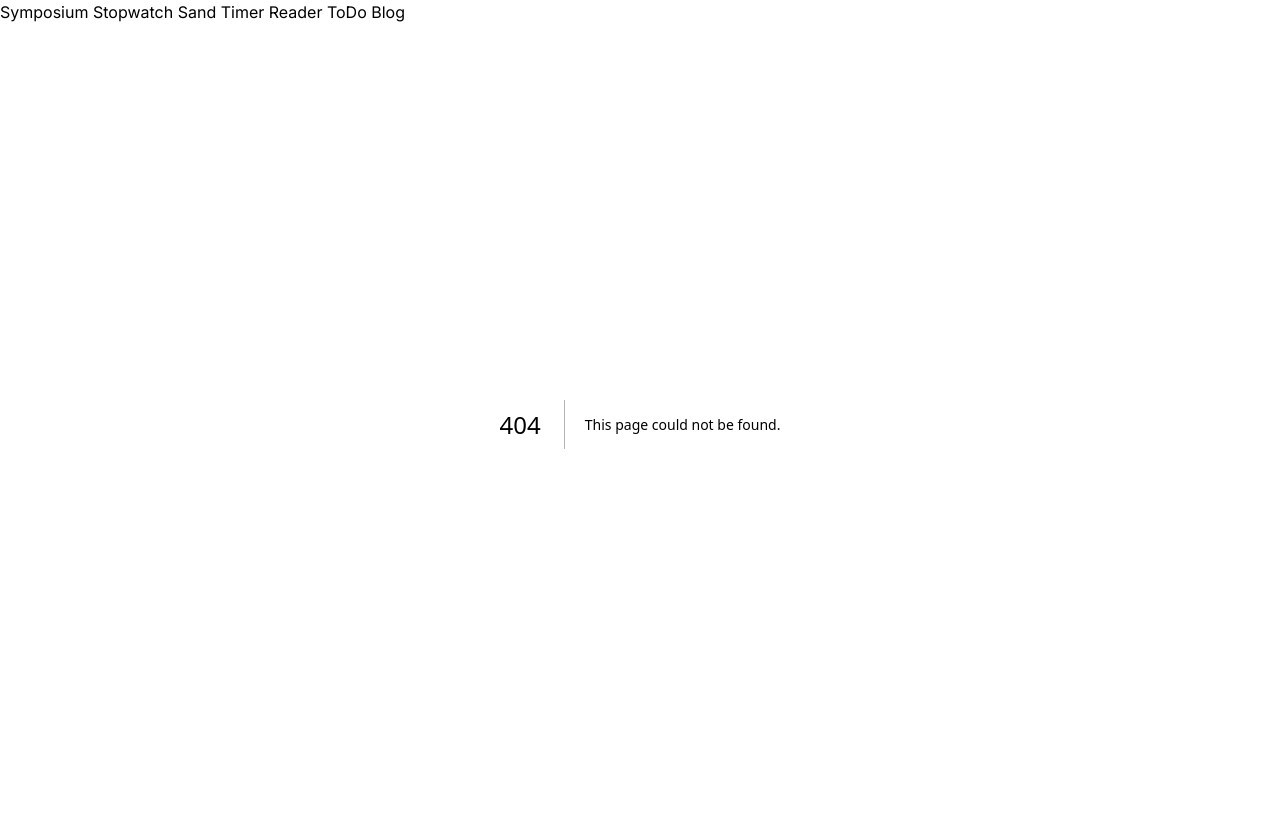
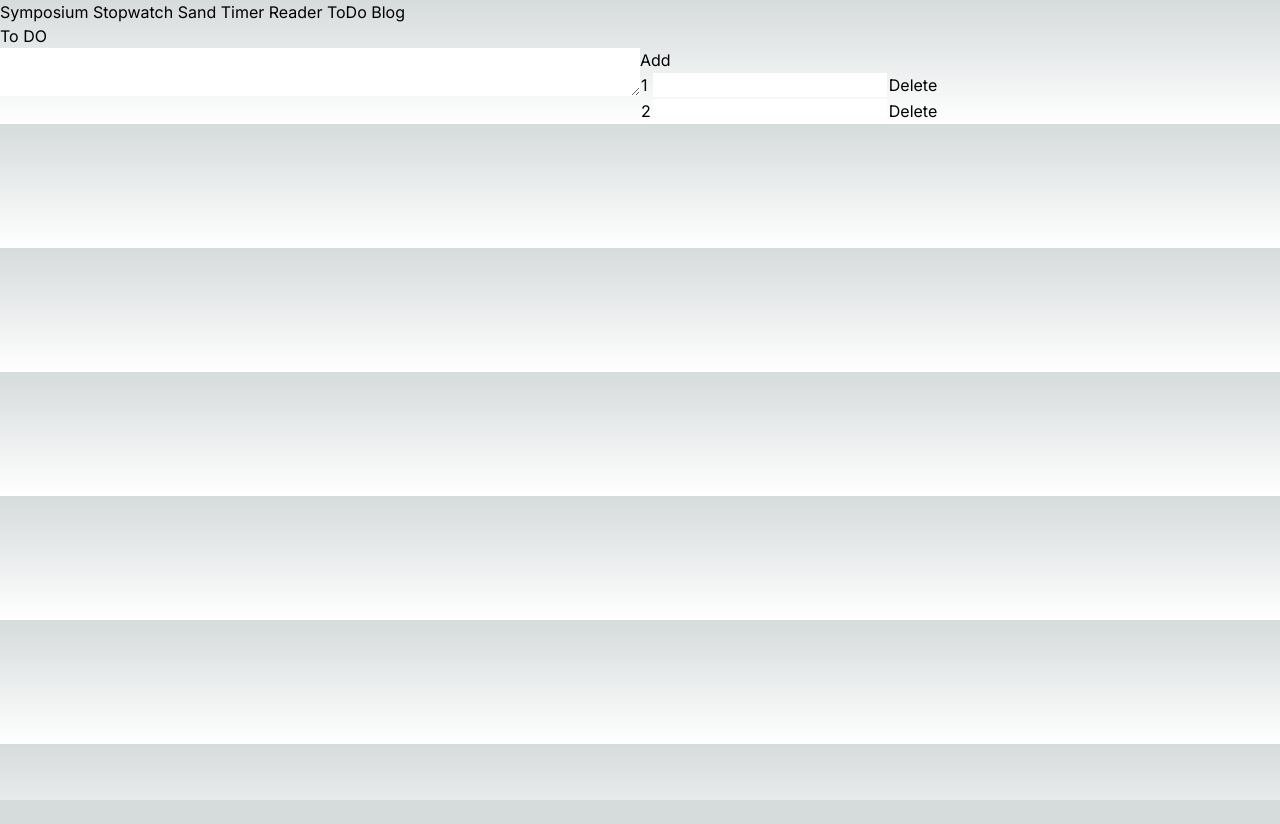
Before and after one commit to derinnereSchweinehund/tracker-web-client, a Next.js app: page /todo in a window 1280 px wide. Before the commit this address had no page. After the commit the page ends 800 px from the top, so only its background shows below. Built offline with nearby package versions, Linux system fonts and the light colour scheme.

Commit message:
added a page which reads text from a database and can also save new text to that database

```diff
--- /dev/null
+++ b/app/blog/page.tsx
@@ -0,0 +1,57 @@
+"use client"
+import Axios from "axios"
+import { useState, useEffect } from "react"
+interface IPost {
+    title: string,
+    date: string,
+    author: string,
+    content: string,
+}
+//useEffect runs immediately when loaded
+
+//CANNOT USE HTTPS FOR THESE, WHY
+export default function blog() {
+    const [posts, setPosts] = useState(Array<IPost>)
+    const [title, setTitle] = useState("")
+    const [date, setDate] = useState("")
+    const [author, setAuthor] = useState("")
+    const [content, setContent] = useState("")
+    useEffect(() => {
+        Axios.get("http://localhost:3001/getPosts").then((response) => {
+            setPosts(response.data);
+        });
+    }, []);
+
+    const createPost = async () => {
+        const newPost = {
+            title,
+            date,
+            author,
+            content,
+        }
+        Axios.post("http://localhost:3001/createPost", newPost).then((response) => {
+            setPosts([...posts, newPost]) //this syntax means for everything in list post +
+            //this is probably bad since youd rather just req from server again for changes
+        });
+    };
+
+    return (
+        <main>
+            <p className="text-[red]">
+                BLOG
+            </p>
+            <div>
+                <input type="text" placeholder="Title" onChange={(e) => setTitle(e.target.value)}></input>
+                <input type="text" placeholder="Date" onChange={(e) => setDate(e.target.value)}></input>
+                <input type="text" placeholder="Author" onChange={(e) => setAuthor(e.target.value)}></input>
+                <input type="text" placeholder="Content" onChange={(e) => setContent(e.target.value)}></input>
+            </div>
+            <button onClick={createPost}> Post! </button>
+            <div>
+            {posts.map((post) => {
+                return <h1>{post.title}</h1>
+            })}
+            </div>
+        </main>
+    )
+}
--- /dev/null
+++ b/app/todo/page.tsx
@@ -0,0 +1,62 @@
+"use client"
+import { Suspense, useState } from "react";
+
+function Demo() {
+    const [data, setData] = useState([
+        { id: 0},
+        { id: 1}
+    ]);
+    const [itemNo, setItemNo] = useState(2);
+
+    const onAddRow = () => {
+        const updatedData = [...data];
+        setItemNo(itemNo+1);
+        const id = itemNo;
+        updatedData.push({ id });
+        setData(updatedData);
+        requestAnimationFrame(() => {
+        // QUEUE REQUEST FOR NEXT FRAME
+        // this block of code will execute when brower is ready to repaint screen
+        const ele = document.getElementById(`focus${id}`);
+        ele?.focus();
+        });
+    };
+
+    const onDeleteRow = (id: number) => {
+        setData(data.filter((x) => x.id !== id));
+    };
+
+    return (
+        <div className="float-right w-1/2">
+        <button onClick={() => onAddRow()}>Add</button>
+        <table>
+            <tbody>
+            {data?.map((x, index) => (
+            <tr key={x.id}>
+                <td>{index + 1}</td>
+                <td>
+                <input className="text-black" id={`focus${x.id}`} />
+                </td>
+                <td>
+                <button onClick={() => onDeleteRow(x.id)}>Delete</button>
+                </td>
+            </tr>
+            ))}
+            </tbody>
+        </table>
+        </div>
+    );
+}
+export default function toDo() {
+
+
+    return (
+        <main>
+            <div>
+                To DO
+            </div>
+            <textarea className="text-black w-1/2 h-2/1"></textarea>
+            <Suspense>{Demo()}</Suspense>
+        </main>
+    )
+}
--- a/package.json
+++ b/package.json
@@ -10,6 +10,7 @@
   },
   "dependencies": {
     "@p5-wrapper/react": "^4.3.2",
+    "axios": "^1.6.7",
     "next": "^14.0.4",
     "p5": "^1.9.0",
     "react": "^18",
```
Also changed, not shown: 1 other file (tests, documents, lock files or other folders).
